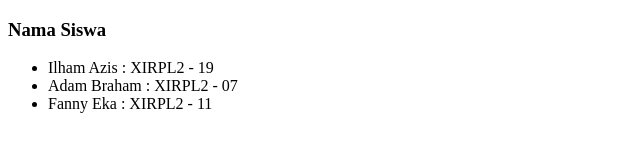
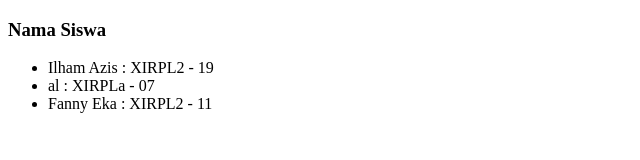
Before and after one commit to punyajuna/vii-xi-rpl-a, a plain HTML site: page Index.html in a window 1280 px wide. Shown: the whole page, without its empty margins (0-640 px from the left). Drawn offline with Linux system fonts and the light colour scheme.

Commit message:
Update Index.html

```diff
--- a/Index.html
+++ b/Index.html
@@ -22,7 +22,7 @@
 
         <li>Ilham Azis : XIRPL2 - 19</li>
 
-        <li>Adam Braham : XIRPL2 - 07</li>
+        <li>al : XIRPLa - 07</li>
 
         <li>Fanny Eka : XIRPL2 - 11</li>
 
```
